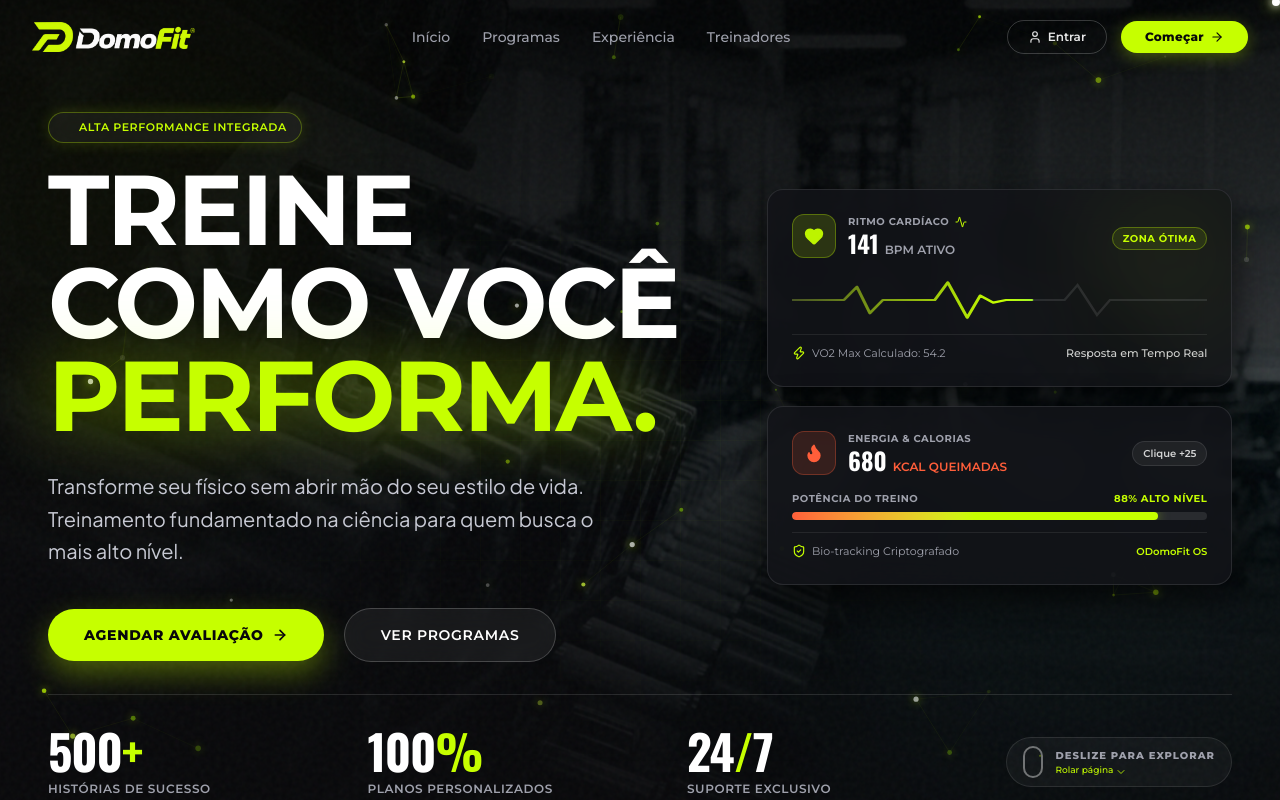
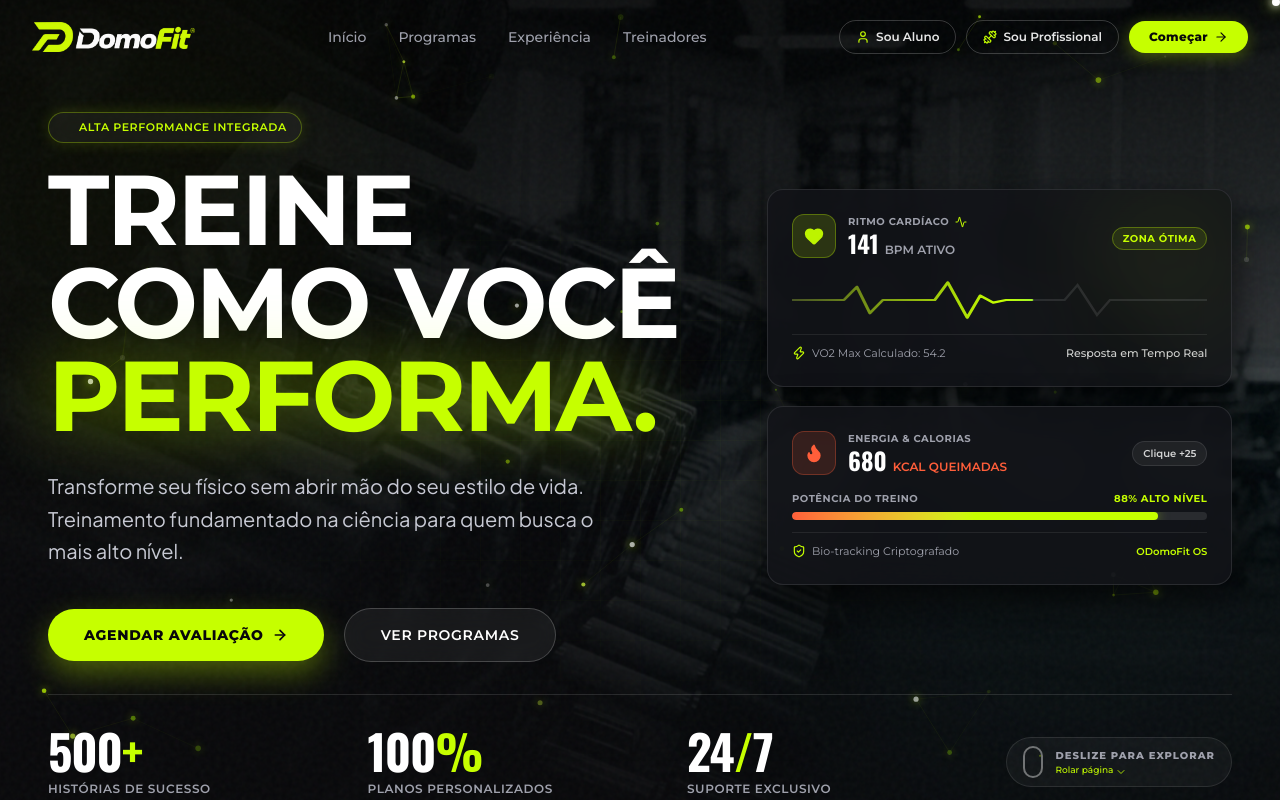
Before and after one commit to arthurlamonica/Odomofit, a React (Vite) app: page / in a window 1280 px wide. Shown: the top 800 px of the page. Built offline with nearby package versions, Linux system fonts and the light colour scheme; the HTML template or start-up script is replaced by a standard one.

Commit message:
feat: substituir botao Entrar por Sou Aluno e adicionar Sou Profissional no cabecalho

```diff
--- a/index.html
+++ b/index.html
@@ -52,7 +52,7 @@
             if (!document.querySelector('link[href*="index-"]')) {
               const link = document.createElement('link');
               link.rel = 'stylesheet';
-              link.href = './dist/assets/index-BzKi85rs.css';
+              link.href = './dist/assets/index-BfqkuNQY.css';
               document.head.appendChild(link);
             }
 
@@ -60,7 +60,7 @@
             const script = document.createElement('script');
             script.type = 'module';
             script.crossOrigin = 'anonymous';
-            script.src = './dist/assets/index-BkeiAhgb.js';
+            script.src = './dist/assets/index-BM3tEYqa.js';
             document.body.appendChild(script);
           }
         }
--- a/src/App.tsx
+++ b/src/App.tsx
@@ -15,7 +15,13 @@ import { ScrollProgressBar, BackToTopButton } from './components/ScrollExperienc
 export const App: React.FC = () => {
   const [isInterestModalOpen, setIsInterestModalOpen] = useState(false);
   const [isAuthModalOpen, setIsAuthModalOpen] = useState(false);
+  const [authRole, setAuthRole] = useState<'aluno' | 'personal'>('aluno');
   const [selectedPlanId, setSelectedPlanId] = useState<string>('premium');
+
+  const handleOpenAuth = (role: 'aluno' | 'personal' = 'aluno') => {
+    setAuthRole(role);
+    setIsAuthModalOpen(true);
+  };
 
   const handleOpenInterest = (planId?: string) => {
     if (planId) setSelectedPlanId(planId);
@@ -36,7 +42,7 @@ export const App: React.FC = () => {
 
       {/* 2. Header / Barra de Navegação */}
       <Header
-        onOpenAuth={() => setIsAuthModalOpen(true)}
+        onOpenAuth={handleOpenAuth}
         onOpenInterest={() => handleOpenInterest()}
       />
 
@@ -85,6 +91,7 @@ export const App: React.FC = () => {
       <AuthModal
         isOpen={isAuthModalOpen}
         onClose={() => setIsAuthModalOpen(false)}
+        initialRole={authRole}
       />
     </div>
   );
--- a/src/components/AuthModal.tsx
+++ b/src/components/AuthModal.tsx
@@ -5,9 +5,15 @@ interface AuthModalProps {
   isOpen: boolean;
   onClose: () => void;
   onSuccessDemo?: (role: 'aluno' | 'personal') => void;
+  initialRole?: 'aluno' | 'personal';
 }
 
-export const AuthModal: React.FC<AuthModalProps> = ({ isOpen, onClose, onSuccessDemo }) => {
+export const AuthModal: React.FC<AuthModalProps> = ({
+  isOpen,
+  onClose,
+  onSuccessDemo,
+  initialRole = 'aluno',
+}) => {
   const [email, setEmail] = useState('');
   const [password, setPassword] = useState('');
   const [loggedInAs, setLoggedInAs] = useState<string | null>(null);
@@ -21,7 +27,7 @@ export const AuthModal: React.FC<AuthModalProps> = ({ isOpen, onClose, onSuccess
 
   return (
     <div className="fixed inset-0 z-50 flex items-center justify-center p-4 bg-black/80 backdrop-blur-sm animate-fadeIn">
-      <div className="bg-[#1F2224] border border-[#2D3236] rounded-2xl w-full max-w-md p-6 sm:p-8 relative shadow-2xl overflow-hidden">
+      <div className="bg-[#1F2224] border border-[#2D3236] rounded-2xl w-full max-w-md p-6 sm:p-8 relative shadow-2xl overflow-hidden font-['Montserrat']">
 
         {/* Glow */}
         <div className="absolute top-0 right-0 w-32 h-32 bg-[#C6FF00]/10 rounded-bl-full blur-2xl pointer-events-none" />
@@ -39,15 +45,21 @@ export const AuthModal: React.FC<AuthModalProps> = ({ isOpen, onClose, onSuccess
             <div className="flex items-center gap-2 mb-2">
               <span className="w-2.5 h-2.5 rounded-full bg-[#C6FF00]" />
               <span className="text-xs font-bold text-[#C6FF00] uppercase tracking-wider">
-                Acesso à Conta
+                {initialRole === 'personal' ? 'Portal do Profissional' : 'Portal do Aluno'}
               </span>
             </div>
 
             <h3 className="text-2xl font-extrabold text-white font-heading">
-              Entrar na <span className="text-[#C6FF00]">ODomoFit</span>
+              {initialRole === 'personal' ? (
+                <>Entrar como <span className="text-[#C6FF00]">Profissional</span></>
+              ) : (
+                <>Entrar como <span className="text-[#C6FF00]">Aluno</span></>
+              )}
             </h3>
             <p className="text-xs text-[#A7A7A7] mt-1 mb-6">
-              Acesse seus treinos, acompanhamento de alunos e histórico de evolução.
+              {initialRole === 'personal'
+                ? 'Gerencie seus alunos, monte treinos personalizados e acompanhe o progresso da sua consultoria.'
+                : 'Acesse seus treinos diários, evolução de cargas e histórico de treinos.'}
             </p>
 
             {/* One-click demo login options */}
@@ -59,10 +71,11 @@ export const AuthModal: React.FC<AuthModalProps> = ({ isOpen, onClose, onSuccess
                 <button
                   type="button"
                   onClick={() => handleSimulateLogin('aluno')}
-                  className="p-3 rounded-xl bg-[#080B0B] border border-[#2D3236] hover:border-[#C6FF00] text-left transition-all cursor-pointer group"
+                  className={`p-3 rounded-xl bg-[#080B0B] border ${initialRole === 'aluno' ? 'border-[#C6FF00] shadow-[0_0_12px_rgba(198,255,0,0.15)]' : 'border-[#2D3236]'} hover:border-[#C6FF00] text-left transition-all cursor-pointer group`}
                 >
-                  <div className="text-xs font-bold text-white group-hover:text-[#C6FF00]">
-                    Perfil Aluno
+                  <div className="text-xs font-bold text-white group-hover:text-[#C6FF00] flex items-center justify-between">
+                    <span>Perfil Aluno</span>
+                    {initialRole === 'aluno' && <span className="text-[10px] text-[#C6FF00] font-normal">Ativo</span>}
                   </div>
                   <div className="text-[10px] text-[#A7A7A7]">Testar como atleta</div>
                 </button>
@@ -70,10 +83,11 @@ export const AuthModal: React.FC<AuthModalProps> = ({ isOpen, onClose, onSuccess
                 <button
                   type="button"
                   onClick={() => handleSimulateLogin('personal')}
-                  className="p-3 rounded-xl bg-[#080B0B] border border-[#2D3236] hover:border-[#C6FF00] text-left transition-all cursor-pointer group"
+                  className={`p-3 rounded-xl bg-[#080B0B] border ${initialRole === 'personal' ? 'border-[#C6FF00] shadow-[0_0_12px_rgba(198,255,0,0.15)]' : 'border-[#2D3236]'} hover:border-[#C6FF00] text-left transition-all cursor-pointer group`}
                 >
-                  <div className="text-xs font-bold text-white group-hover:text-[#C6FF00]">
-                    Perfil Treinador
+                  <div className="text-xs font-bold text-white group-hover:text-[#C6FF00] flex items-center justify-between">
+                    <span>Perfil Treinador</span>
+                    {initialRole === 'personal' && <span className="text-[10px] text-[#C6FF00] font-normal">Ativo</span>}
                   </div>
                   <div className="text-[10px] text-[#A7A7A7]">Testar visão do coach</div>
                 </button>
@@ -89,7 +103,7 @@ export const AuthModal: React.FC<AuthModalProps> = ({ isOpen, onClose, onSuccess
             <form
               onSubmit={(e) => {
                 e.preventDefault();
-                handleSimulateLogin('aluno');
+                handleSimulateLogin(initialRole);
               }}
               className="space-y-3.5 mt-3"
             >
@@ -127,9 +141,9 @@ export const AuthModal: React.FC<AuthModalProps> = ({ isOpen, onClose, onSuccess
 
               <button
                 type="submit"
-                className="w-full py-3 rounded-xl bg-[#C6FF00] text-[#080B0B] font-bold text-xs tracking-tight hover:bg-[#b8f000] transition-all lime-glow-sm cursor-pointer"
+                className="w-full py-3 rounded-xl bg-[#C6FF00] text-[#08080A] font-bold text-xs tracking-tight hover:bg-[#b8f000] transition-all lime-glow-sm cursor-pointer"
               >
-                Acessar Plataforma
+                {initialRole === 'personal' ? 'Acessar como Profissional' : 'Acessar como Aluno'}
               </button>
             </form>
           </div>
--- a/src/components/Header.tsx
+++ b/src/components/Header.tsx
@@ -1,8 +1,8 @@
 import React, { useState, useEffect } from 'react';
-import { Menu, X, ArrowRight, User } from 'lucide-react';
+import { Menu, X, ArrowRight, User, Dumbbell } from 'lucide-react';
 
 interface HeaderProps {
-  onOpenAuth: () => void;
+  onOpenAuth: (role?: 'aluno' | 'personal') => void;
   onOpenInterest: () => void;
 }
 
@@ -45,7 +45,7 @@ export const Header: React.FC<HeaderProps> = ({ onOpenAuth, onOpenInterest }) =>
           </a>
 
           {/* Desktop Navigation */}
-          <nav className="hidden md:flex items-center gap-8 font-['Montserrat']">
+          <nav className="hidden lg:flex items-center gap-6 xl:gap-8 font-['Montserrat']">
             {navLinks.map((link) => (
               <a
                 key={link.label}
@@ -58,17 +58,29 @@ export const Header: React.FC<HeaderProps> = ({ onOpenAuth, onOpenInterest }) =>
           </nav>
 
           {/* CTA Buttons */}
-          <div className="hidden md:flex items-center gap-3.5 font-['Montserrat']">
+          <div className="hidden md:flex items-center gap-2.5 font-['Montserrat']">
+            {/* 1. Sou Aluno */}
             <button
-              onClick={onOpenAuth}
-              className="px-5 py-2 rounded-full text-xs font-semibold text-white/90 border border-white/20 hover:border-[#C6FF00] hover:text-[#C6FF00] transition-all duration-200 cursor-pointer flex items-center gap-1.5"
+              onClick={() => onOpenAuth('aluno')}
+              className="px-4 py-2 rounded-full text-xs font-semibold text-white/90 border border-white/20 hover:border-[#C6FF00] hover:text-[#C6FF00] hover:bg-white/[0.04] transition-all duration-200 cursor-pointer flex items-center gap-1.5"
             >
-              <User className="w-3.5 h-3.5" />
-              <span>Entrar</span>
+              <User className="w-3.5 h-3.5 text-[#C6FF00]" />
+              <span>Sou Aluno</span>
             </button>
+
+            {/* 2. Sou Profissional */}
+            <button
+              onClick={() => onOpenAuth('personal')}
+              className="px-4 py-2 rounded-full text-xs font-semibold text-white/90 border border-white/20 hover:border-[#C6FF00] hover:text-[#C6FF00] hover:bg-white/[0.04] transition-all duration-200 cursor-pointer flex items-center gap-1.5"
+            >
+              <Dumbbell className="w-3.5 h-3.5 text-[#C6FF00]" />
+              <span>Sou Profissional</span>
+            </button>
+
+            {/* 3. Começar / Continuar */}
             <button
               onClick={onOpenInterest}
-              className="px-6 py-2 rounded-full bg-[#C6FF00] text-[#08080A] hover:bg-[#B2E600] text-xs font-extrabold tracking-wide transition-all duration-200 cursor-pointer flex items-center gap-1.5 shadow-[0_4px_16px_rgba(198,255,0,0.3)] hover:scale-105 active:scale-95"
+              className="px-5 py-2 rounded-full bg-[#C6FF00] text-[#08080A] hover:bg-[#B2E600] text-xs font-extrabold tracking-wide transition-all duration-200 cursor-pointer flex items-center gap-1.5 shadow-[0_4px_16px_rgba(198,255,0,0.3)] hover:scale-105 active:scale-95"
             >
               <span>Começar</span>
               <ArrowRight className="w-3.5 h-3.5" />
@@ -109,24 +121,36 @@ export const Header: React.FC<HeaderProps> = ({ onOpenAuth, onOpenInterest }) =>
               </a>
             ))}
           </nav>
-          <div className="pt-2 flex flex-col gap-2">
+          <div className="pt-2 flex flex-col gap-2 font-['Montserrat']">
             <button
               onClick={() => {
                 setMobileMenuOpen(false);
-                onOpenAuth();
+                onOpenAuth('aluno');
               }}
-              className="w-full py-2.5 rounded-xl border border-white/20 text-xs font-semibold text-white"
+              className="w-full py-2.5 rounded-xl border border-white/20 text-xs font-semibold text-white flex items-center justify-center gap-2 hover:border-[#C6FF00] hover:text-[#C6FF00]"
             >
-              Entrar
+              <User className="w-3.5 h-3.5 text-[#C6FF00]" />
+              <span>Sou Aluno</span>
+            </button>
+            <button
+              onClick={() => {
+                setMobileMenuOpen(false);
+                onOpenAuth('personal');
+              }}
+              className="w-full py-2.5 rounded-xl border border-white/20 text-xs font-semibold text-white flex items-center justify-center gap-2 hover:border-[#C6FF00] hover:text-[#C6FF00]"
+            >
+              <Dumbbell className="w-3.5 h-3.5 text-[#C6FF00]" />
+              <span>Sou Profissional</span>
             </button>
             <button
               onClick={() => {
                 setMobileMenuOpen(false);
                 onOpenInterest();
               }}
-              className="w-full py-2.5 rounded-xl bg-[#C6FF00] text-[#08080A] text-xs font-bold"
+              className="w-full py-2.5 rounded-xl bg-[#C6FF00] text-[#08080A] text-xs font-bold flex items-center justify-center gap-1.5 shadow-[0_4px_16px_rgba(198,255,0,0.3)]"
             >
-              Cadastrar
+              <span>Começar</span>
+              <ArrowRight className="w-3.5 h-3.5" />
             </button>
           </div>
         </div>
```
